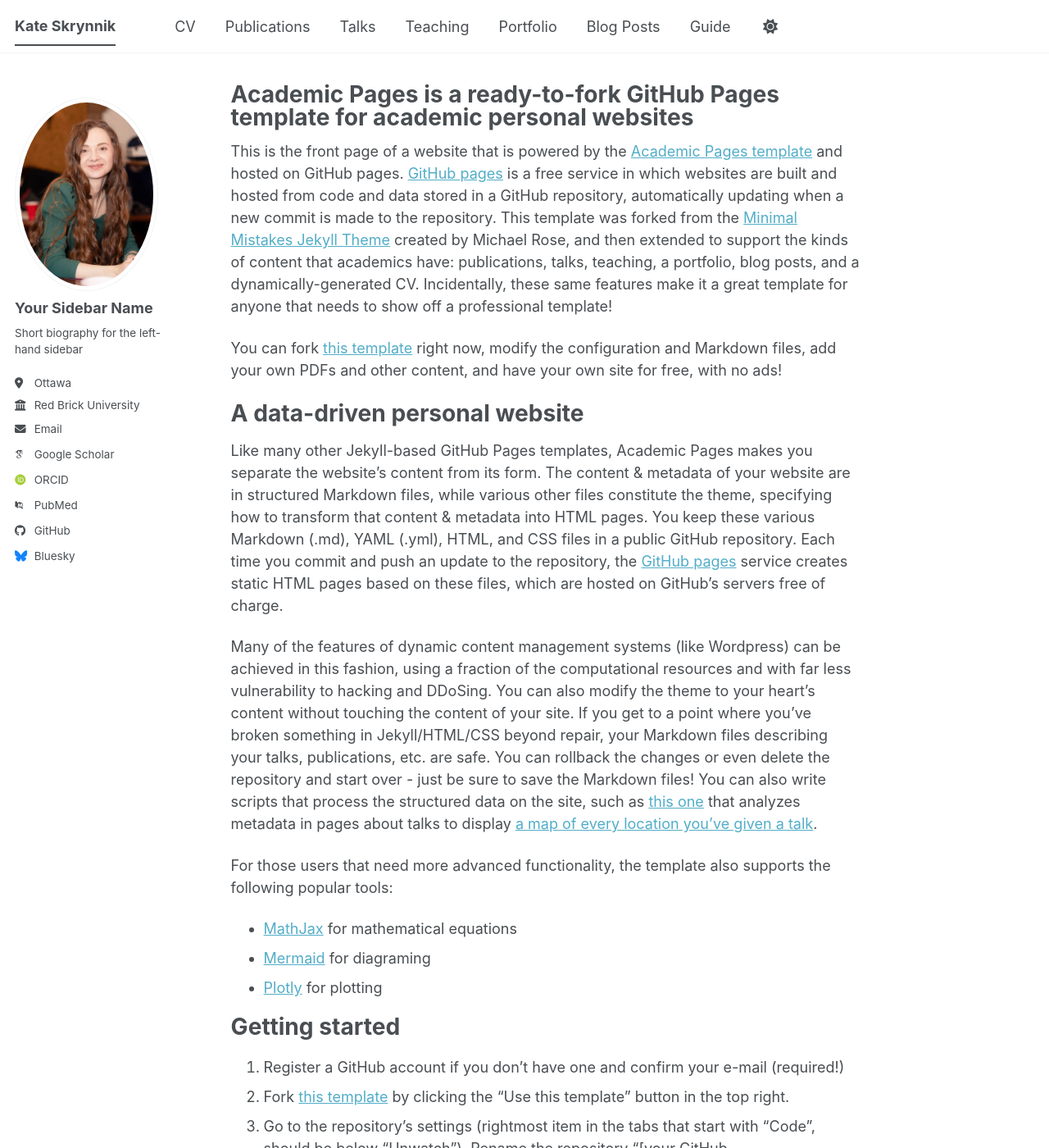
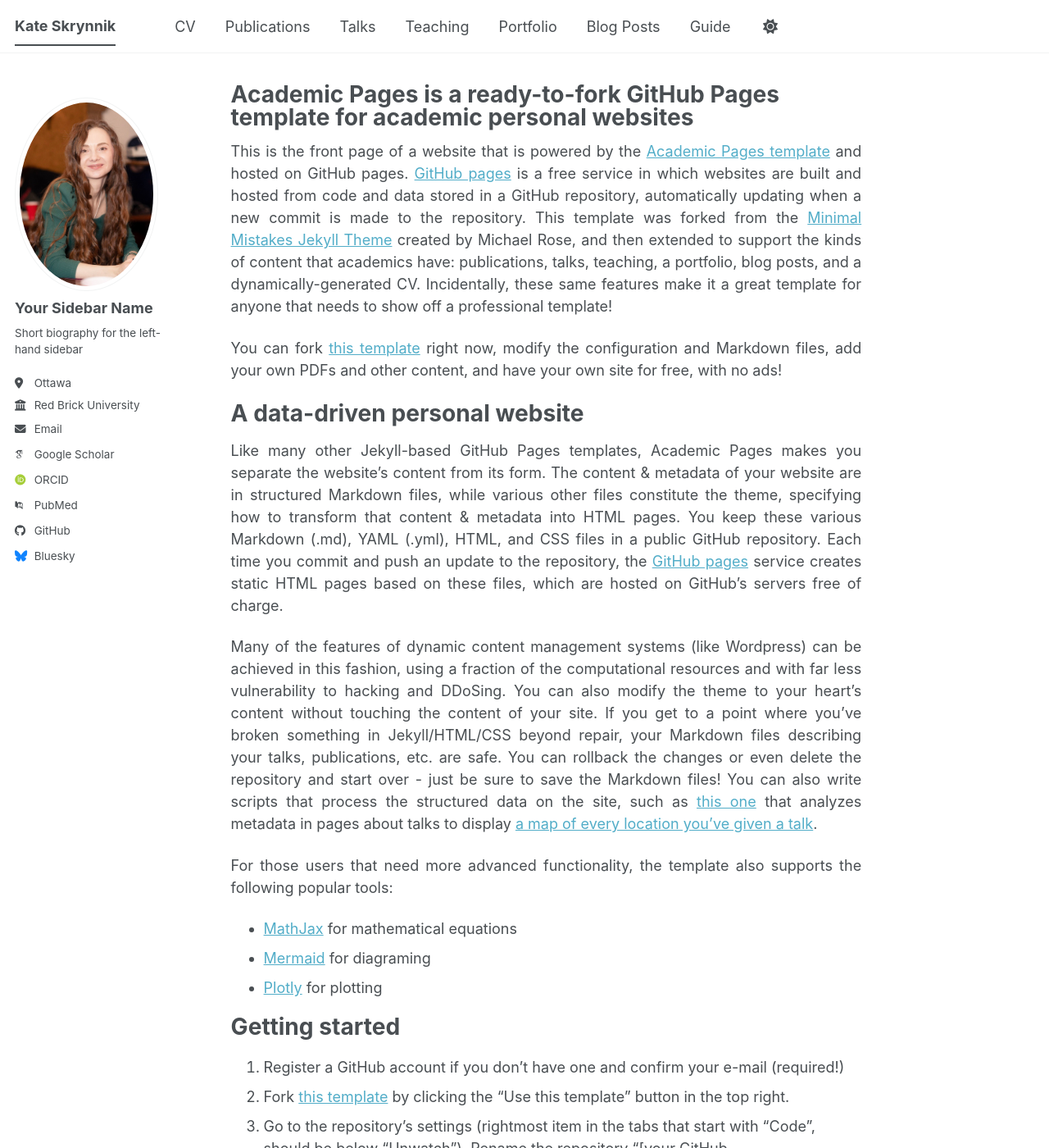
Before and after one commit to katevision/KateS, a Jekyll site: the page built from _pages/about.md, in a window 1280 px wide and 1400 px high. Shown: the whole window at 82% size. Built offline with Jekyll 4.4.1, drawn with Linux system fonts in a browser that asks for light colours; some web fonts are replaced; a script bundle is joined from its source files by our own code; library files that are not in the unit come from our copies.

Commit message:
Update main.scss

```diff
--- a/assets/css/main.scss
+++ b/assets/css/main.scss
@@ -41,3 +41,7 @@
     "vendor/font-awesome/solid",
     "vendor/font-awesome/brands"
 ;
+
+.page__content p {
+  text-align: justify !important;
+}
```
